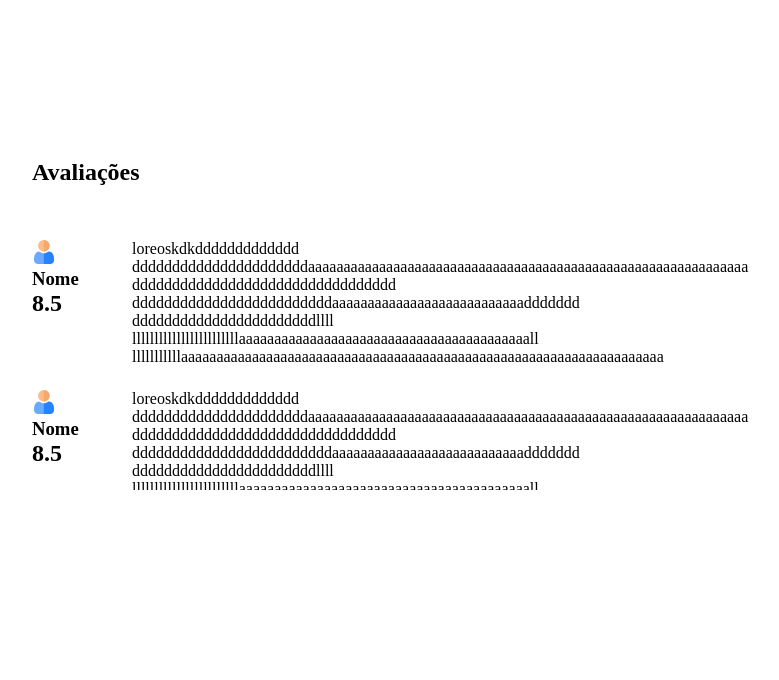
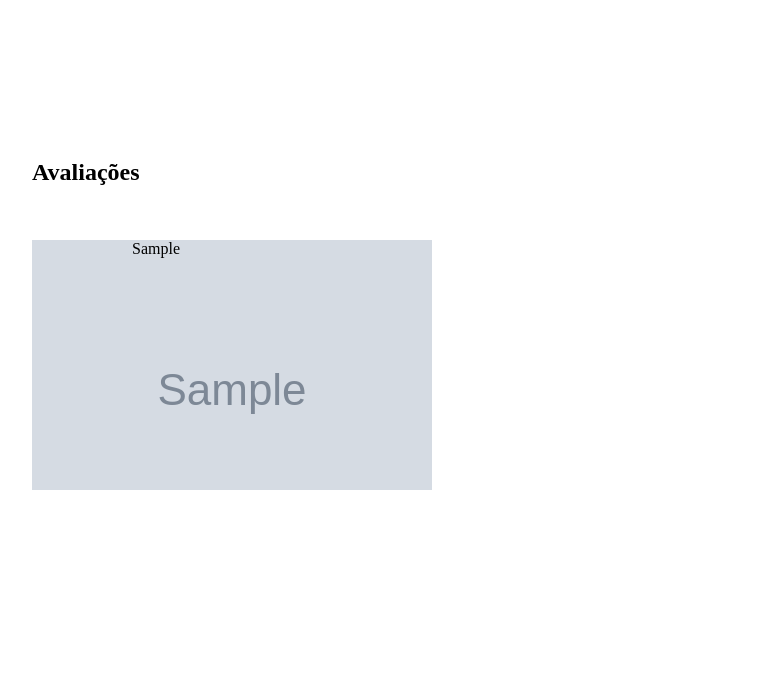
Before and after one commit to BrayanBertan/idrug, a PHP site: page /produto.php?id=1 in a window 1280 px wide. Shown: the part 571-1251 px from the top of the page, without its empty margins (96-875 px from the left). Run offline with PHP 8.4, Linux system fonts and the light colour scheme; tables that the repository leaves empty hold one stand-in row (values such as "Sample post"); grey boxes marked "Sample" are stand-in pictures.

Commit message:
avaliacoes agora vem do banco

```diff
--- a/site/produto/produto.css
+++ b/site/produto/produto.css
@@ -94,7 +94,7 @@
    float: left;
 }
 
-.conteudo .avaliacoes .avaliacao .descricao{
+.conteudo .avaliacoes .avaliacao .comentario{
     width: 400px;
     float: left;
  }
--- a/site/produto/produto.php
+++ b/site/produto/produto.php
@@ -29,6 +29,18 @@
          while($modo = mysqli_fetch_array($query, MYSQLI_ASSOC)) {
              $modos_pagamento[] = $modo;
          }
+
+
+         $sql = "SELECT a.*,b.foto,b.nome FROM avaliacao AS a
+                INNER JOIN usuario AS b ON b.id = a.usuario
+                WHERE produto = $id";
+
+         $avaliacoes = [];
+         $query = mysqli_query($conexao, $sql);
+         while($avaliacao = mysqli_fetch_array($query, MYSQLI_ASSOC)) {
+             $avaliacoes[] = $avaliacao;
+         }
+         $quantidade_avaliacoes = mysqli_num_rows($query);
          //echo '<pre>',print_r($modos_pagamento),'</pre>';
         ?>
         <div class="conteudo">
@@ -64,25 +76,24 @@
             <br>
             <div class="avaliacoes">
                 <?php
-                for ($i=0; $i < 25; $i++) {
+                foreach ($avaliacoes as $item) {
 
                 ?>
                 <div class="avaliacao">
                     <div class="dados">
-                        <img src="../../assets/imagens/geral/user.png" >
-                        <h3>Nome</h3>
-                        <h2>8.5</h2>
+                        <img src="<?php echo $item['foto']?>" >
+                        <h3><?php echo $item['nome']?></h3>
+                        <h2><?php echo $item['nota']?></h2>
                     </div>
-                   <div class="descricao">
-                   <p>loreoskdkddddddddddddd
-                        ddddddddddddddddddddddaaaaaaaaaaaaaaaaaaaaaaaaaaaaaaaaaaaaaaaaaaaaaaaaaaaaaaaaaaaaaa<br>ddddddddddddddddddddddddddddddddd
-                        dddddddddddddddddddddddddaaaaaaaaaaaaaaaaaaaaaaaaaaaddddddd<br>dddddddddddddddddddddddllll
-                        llllllllllllllllllllllllaaaaaaaaaaaaaaaaaaaaaaaaaaaaaaaaaaaaaaaaall<br>lllllllllllaaaaaaaaaaaaaaaaaaaaaaaaaaaaaaaaaaaaaaaaaaaaaaaaaaaaaaaaaaaaaaaaaaaa
-                    </p>
+                   <div class="comentario">
+                   <p><?php echo $item['comentario']?></p>
                    </div>
                 </div>
                 <?php
                     }
+
+                    if($quantidade_avaliacoes == 0)
+                        echo "Nenhuma avaliação disponivel para esse produto";
                 ?>
             </div>
         </div>
```
